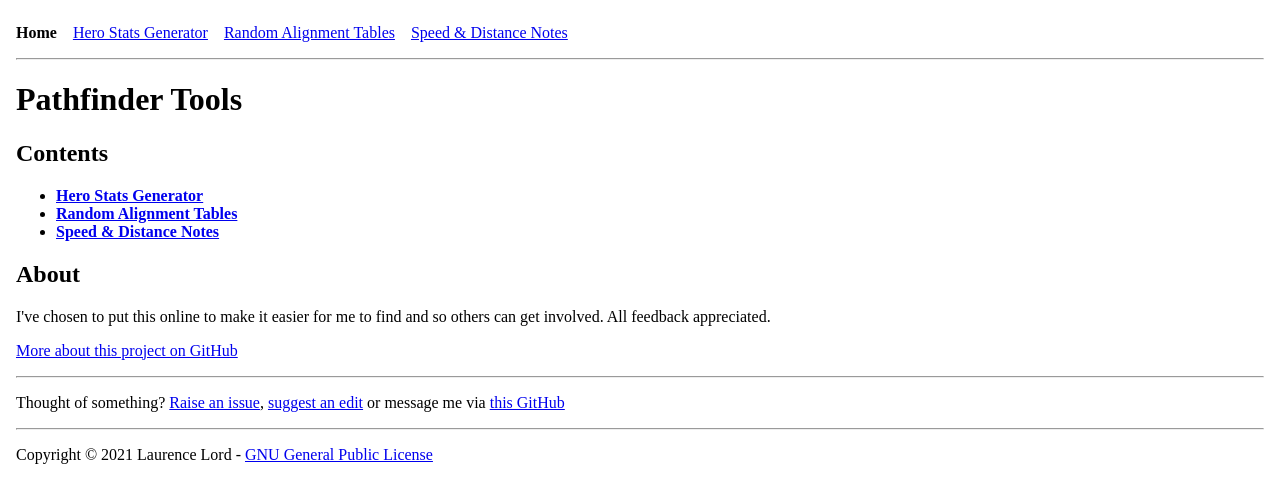
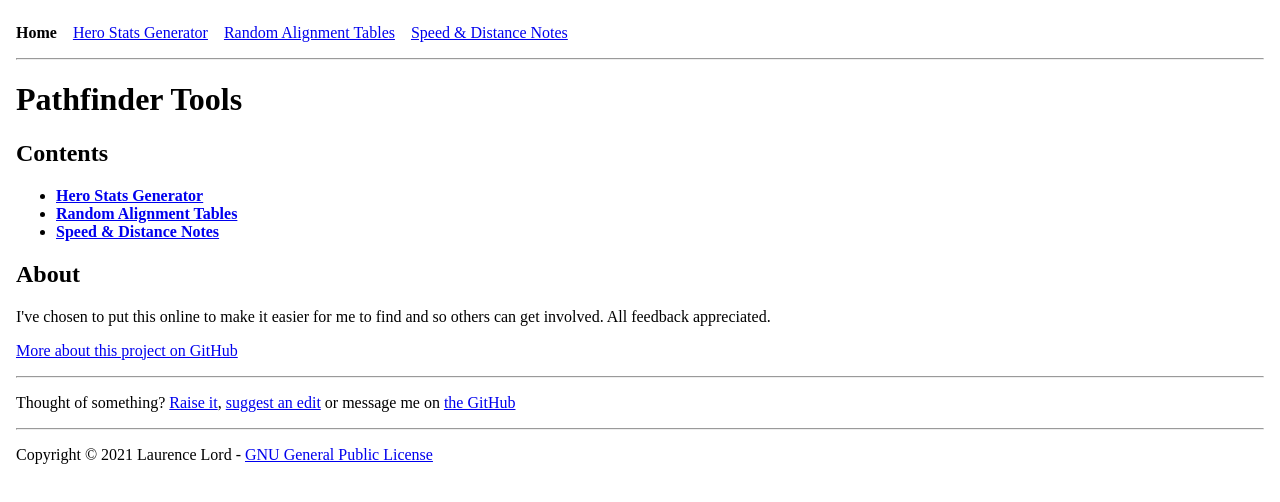
Before and after one commit to LL782/pathfinder-tools, a Next.js app: page / in a window 1280 px wide. Shown: the top 502 px of the page. Built offline with nearby package versions, Linux system fonts and the light colour scheme.

Commit message:
Improve copy around raising issues

```diff
--- a/WebsiteMeta/InviteToEditOnGithub.tsx
+++ b/WebsiteMeta/InviteToEditOnGithub.tsx
@@ -11,7 +11,7 @@ export const InviteToEditOnGitHub = () => {
       <p>
         Thought of something?{" "}
         <a href={`https://github.com/LL782/pathfinder-tools/issues/new`}>
-          Raise an issue
+          Raise it
         </a>
         ,{" "}
         <a
@@ -19,9 +19,9 @@ export const InviteToEditOnGitHub = () => {
         >
           suggest an edit
         </a>{" "}
-        or message me via{" "}
+        or message me on{" "}
         <a href={`https://github.com/LL782/pathfinder-tools/#readme`}>
-          this GitHub
+          the GitHub
         </a>
       </p>
     </section>
```
